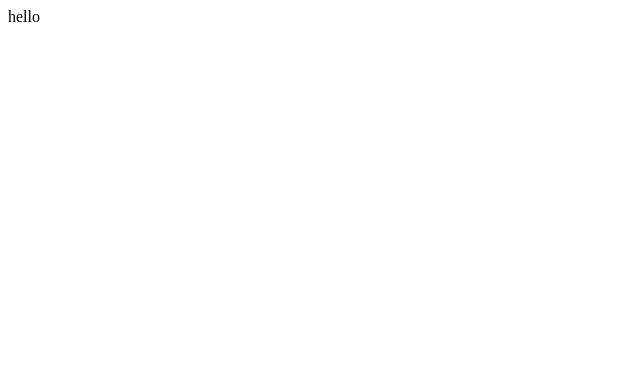
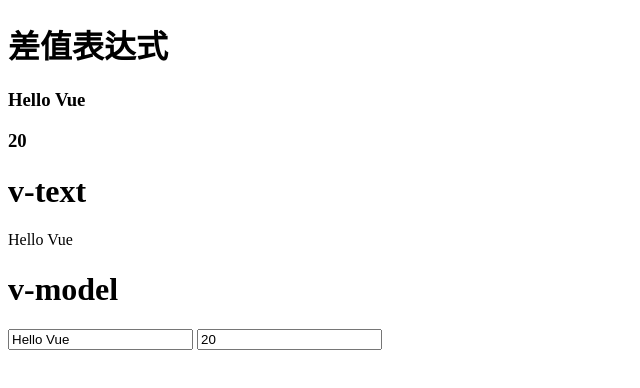
Before and after one commit to alamhubb/mini-vue2, a plain HTML site: page index.html in a window 1280 px wide. Shown: the whole page, without its empty margins (0-640 px from the left). Drawn offline with Linux system fonts and the light colour scheme.

Commit message:
恢复简版vue

```diff
--- a/index.html
+++ b/index.html
@@ -8,8 +8,27 @@
 </head>
 <body>
 <div id="app">
-  hello
+  <h1>差值表达式</h1>
+  <h3>{{ msg }}</h3>
+  <h3>{{ count }}</h3>
+  <h1>v-text</h1>
+  <div v-text="msg"></div>
+  <h1>v-model</h1>
+  <input type="text" v-model="msg">
+  <input type="text" v-model="count">
 </div>
-<script src="./vue/html-parser.js"></script>
+
+<script type="module">
+  import QVue from "./vue/QVue.js";
+
+  let vm = new QVue({
+    el: '#app',
+    data: {
+      msg: 'Hello Vue',
+      count: 20,
+      items: ['a', 'b', 'c']
+    }
+  })
+</script>
 </body>
 </html>
```
